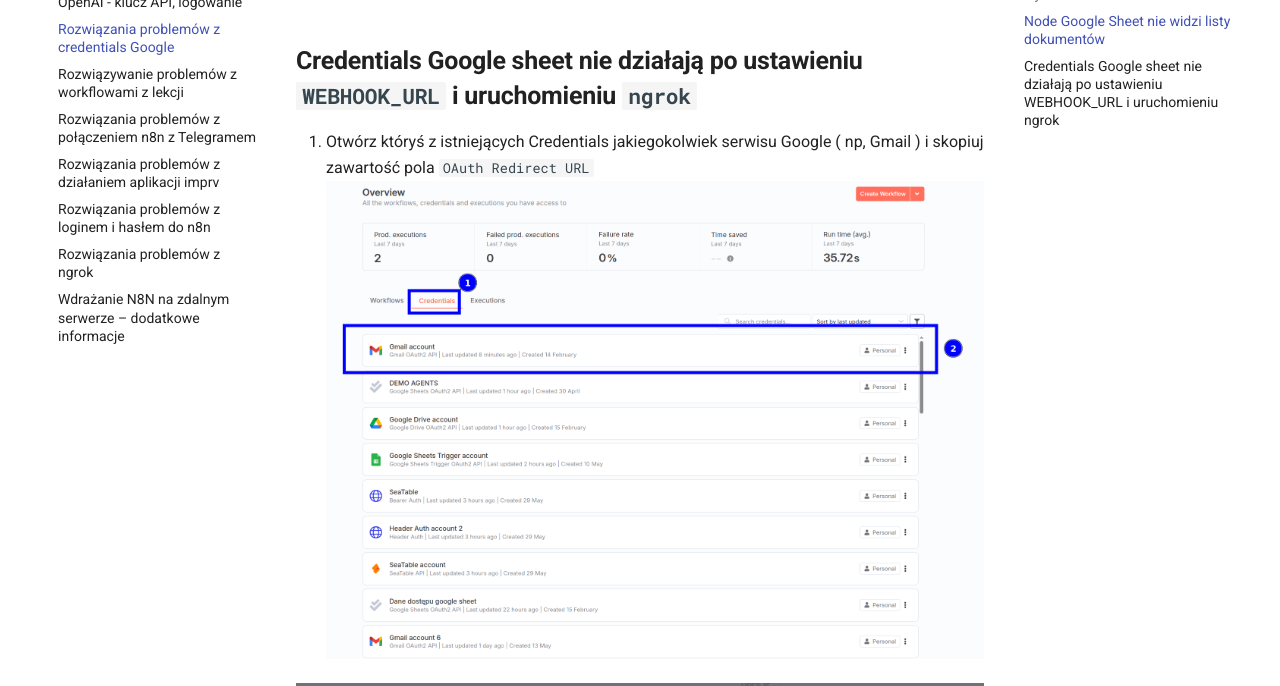
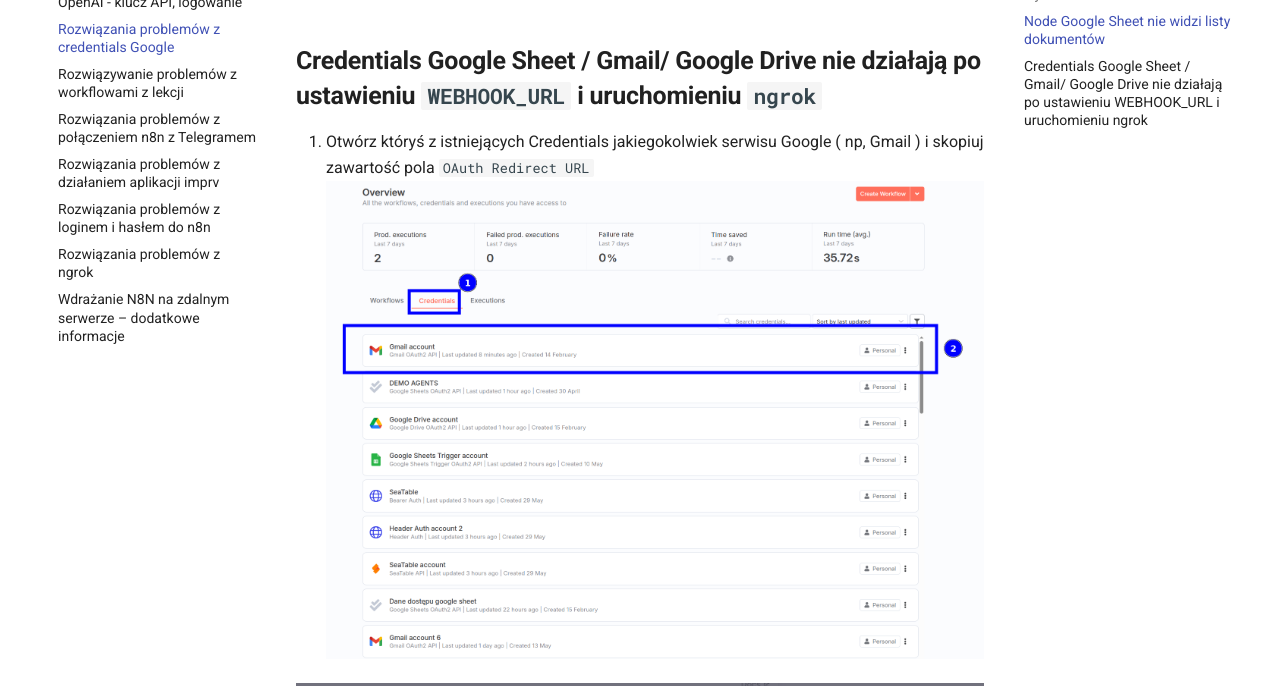
Before and after one commit to imprv-ai/agenci-ai-faq, an MkDocs documentation site: the page built from docs/pages/04_credentiale_credentials_problems.md, in a window 1280 px wide and 900 px high, scrolled down 4171 px, cut to the strip 214-900 px from the top of the window. Built offline with MkDocs 1.6.1 and Material for MkDocs 9.7.7, drawn with Linux system fonts in a browser that asks for light colours; comment, search, counter and statistics services are not loaded.

Commit message:
update title

```diff
--- a/docs/pages/04_credentiale_credentials_problems.md
+++ b/docs/pages/04_credentiale_credentials_problems.md
@@ -40,7 +40,7 @@
     <iframe width="1280" height="720" src="https://www.youtube.com/embed/O7QV6X8H1uk?si=QUOOzcxJxuKSwuky" title="YouTube video player" frameborder="0" allow="accelerometer; autoplay; clipboard-write; encrypted-media; gyroscope; picture-in-picture; web-share" referrerpolicy="strict-origin-when-cross-origin" allowfullscreen></iframe>
     </div>
 
-## **Credentials Google sheet nie działają po ustawieniu `WEBHOOK_URL` i uruchomieniu `ngrok`**
+## **Credentials Google Sheet / Gmail/ Google Drive nie działają po ustawieniu `WEBHOOK_URL` i uruchomieniu `ngrok`**
 
 1. Otwórz któryś z istniejących Credentials jakiegokolwiek serwisu Google ( np, Gmail ) i skopiuj zawartość pola `OAuth Redirect URL`
    ![](assets/problems__google_credentials__ngrok_0.png)
```
